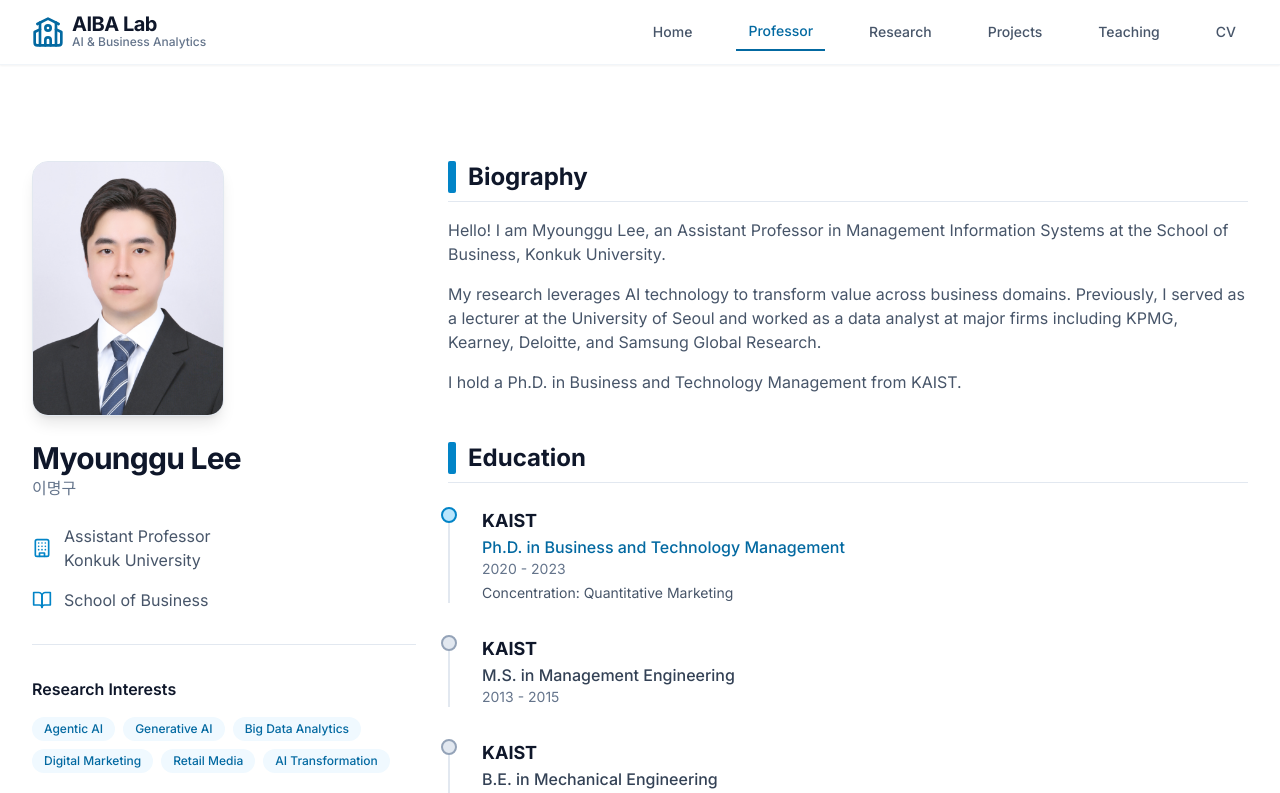
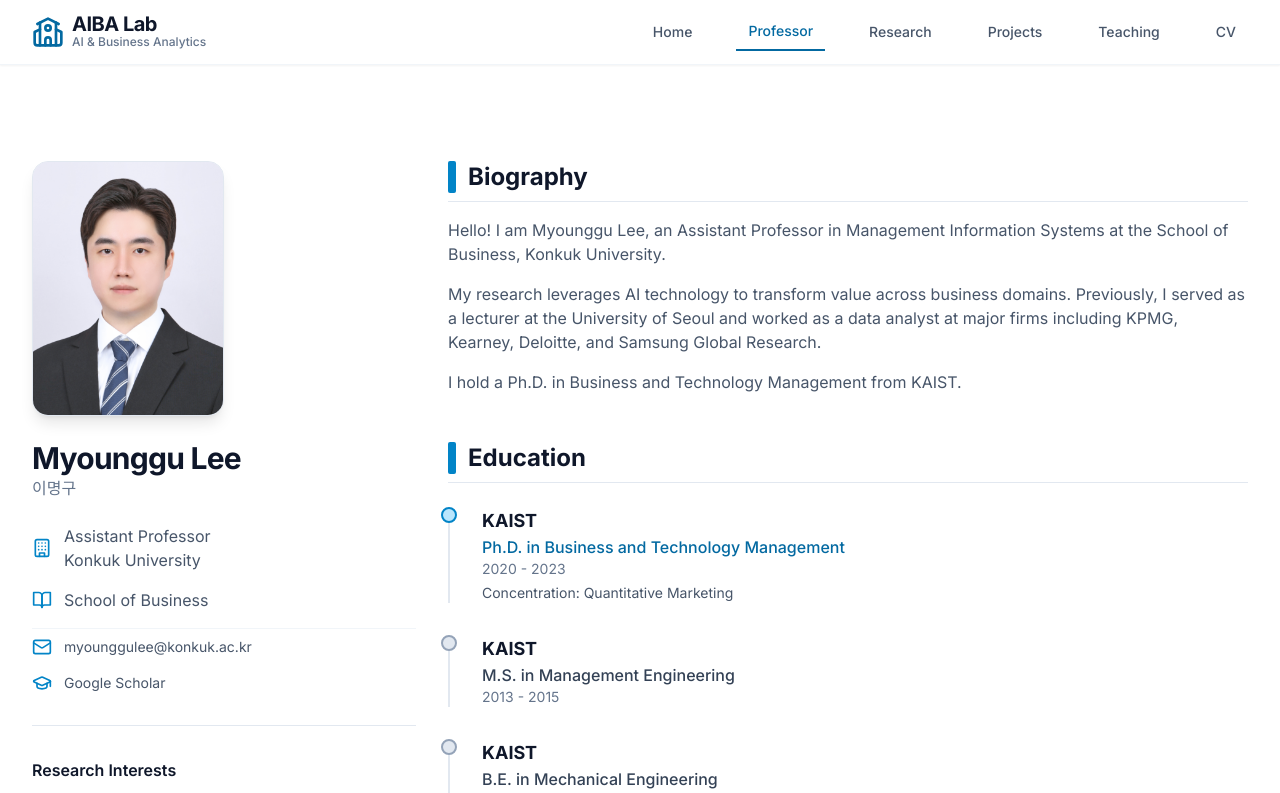
Before and after one commit to aibalab/myounggulee, a React (Vite) app: page /professor in a window 1280 px wide. Shown: the top 793 px of the page. Built offline with nearby package versions, Linux system fonts and the light colour scheme.

Commit message:
Add email and Google Scholar icons to Professor profile

```diff
--- a/src/pages/Professor.jsx
+++ b/src/pages/Professor.jsx
@@ -1,4 +1,4 @@
-import { GraduationCap, Briefcase, BookOpen, User, Building } from 'lucide-react';
+import { GraduationCap, Briefcase, BookOpen, User, Building, Mail } from 'lucide-react';
 import { labInfo } from '../data/labInfo';
 
 const Professor = () => {
@@ -38,6 +38,15 @@ const Professor = () => {
                                     <BookOpen className="h-5 w-5 mr-3 text-primary-600" />
                                     <span>{labInfo.department}</span>
                                 </div>
+                                <div className="flex items-center text-slate-600 pt-2 border-t border-slate-100">
+                                    <Mail className="h-5 w-5 mr-3 text-primary-600" />
+                                    <a href={`mailto:${labInfo.email}`} className="text-sm hover:text-primary-600 transition-colors truncate" title={labInfo.email}>{labInfo.email}</a>
+                                </div>
+                                <div className="flex items-center text-slate-600">
+                                    <GraduationCap className="h-5 w-5 mr-3 text-primary-600" />
+                                    <a href={labInfo.googleScholar} target="_blank" rel="noopener noreferrer" className="text-sm hover:text-primary-600 transition-colors">Google Scholar</a>
+                                </div>
+                            </div>
                         </div>
 
                         <div className="mt-8 pt-8 border-t border-slate-200">
@@ -48,7 +57,6 @@ const Professor = () => {
                                         {tag}
                                     </span>
                                 ))}
-                                </div>
                             </div>
                         </div>
                     </div>
@@ -124,7 +132,7 @@ const Professor = () => {
                     </div>
                 </div>
             </div>
-        </div>
+        </div >
     );
 };
 
```
Lines whose indentation alone changed are shown as unchanged.
